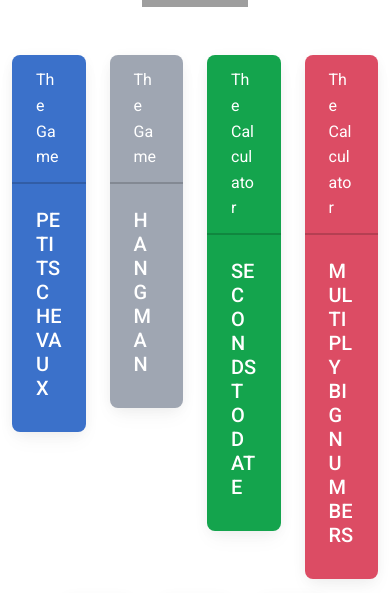
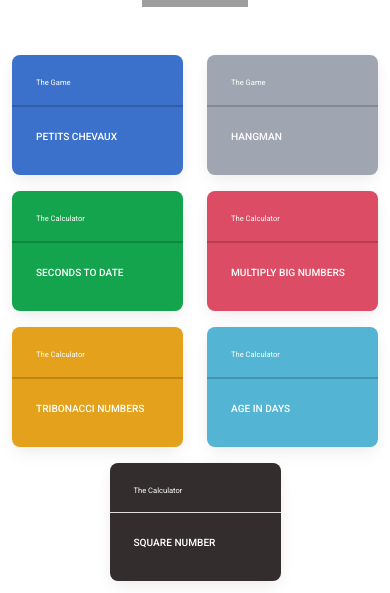
Before and after one commit to amirhatam/loisir, a React (Create React App) app: page / in a window 390 px wide. Shown: the part 177-770 px from the top of the page. Built offline with nearby package versions, Linux system fonts and the light colour scheme; grey boxes are pictures that could not be loaded.

Commit message:
add responsive styles for Home page

```diff
--- a/src/App.js
+++ b/src/App.js
@@ -15,6 +15,8 @@ import { Footer } from './components/Footer';
 import ContactPage from './views/ContactPage';
 import SquareNumbers from './views/calculator/SquareNumbers';
 import { Pendu } from './views/game/pendu/Pendu';
+import './assets/styles/FontSize.css'
+
 
 function App() {
   return (
--- a/src/views/HomeCards.jsx
+++ b/src/views/HomeCards.jsx
@@ -1,101 +1,101 @@
 import React from 'react';
-import { MDBCard, MDBCardTitle, MDBCardText, MDBCardBody, MDBCardHeader, MDBRow, MDBCol, MDBCardLink } from 'mdb-react-ui-kit';
+import { MDBCard, MDBCardTitle, MDBCardBody, MDBCardHeader, MDBRow, MDBCol, MDBCardLink } from 'mdb-react-ui-kit';
 import "../assets/styles/HomeCards.css";
 
 
 export default function HomeCards() {
     return (
         <MDBRow className='justify-content-center my-5'>
-            <MDBCol size="3">
+            <MDBCol className='col-md-3 col-6'>
                 <MDBCard background='primary' className='text-white mb-3 card-container' >
                     <MDBCardHeader>
-                        <MDBCardLink href='/games' className='txt-white'>
+                        <MDBCardLink href='/games' className='txt-white p-fs'>
                             The Game
                         </MDBCardLink>
                     </MDBCardHeader>
                     <MDBCardBody>
-                        <MDBCardTitle>PETITS CHEVAUX</MDBCardTitle>
+                        <MDBCardTitle className='h6-fs'>PETITS CHEVAUX</MDBCardTitle>
                     </MDBCardBody>
                 </MDBCard>
             </MDBCol>
 
-            <MDBCol size="3">
+            <MDBCol className='col-md-3 col-6'>
                 <MDBCard background='secondary' className='text-white mb-3 card-container' >
                     <MDBCardHeader>
-                        <MDBCardLink href='/games' className='txt-white'>
+                        <MDBCardLink href='/games' className='txt-white p-fs'>
                             The Game
                         </MDBCardLink>
                     </MDBCardHeader>
                     <MDBCardBody>
-                        <MDBCardTitle>HANGMAN</MDBCardTitle>
+                        <MDBCardTitle className='h6-fs'>HANGMAN</MDBCardTitle>
                     </MDBCardBody>
                 </MDBCard>
             </MDBCol>
 
-            <MDBCol size="3">
+            <MDBCol className='col-md-3 col-6'>
                 <MDBCard background='success' className='text-white mb-3 card-container' >
                     <MDBCardHeader >
-                        <MDBCardLink href='/calculator' className='txt-white'>
+                        <MDBCardLink href='/calculator' className='txt-white p-fs'>
                             The Calculator
                         </MDBCardLink>
                     </MDBCardHeader>
                     <MDBCardBody>
-                        <MDBCardTitle>SECONDS TO DATE</MDBCardTitle>
+                        <MDBCardTitle className='h6-fs'>SECONDS TO DATE</MDBCardTitle>
 
                     </MDBCardBody>
                 </MDBCard>
             </MDBCol>
 
-            <MDBCol size="3">
+            <MDBCol className='col-md-3 col-6'>
                 <MDBCard background='danger' className='text-white mb-3 card-container' >
                     <MDBCardHeader>
-                        <MDBCardLink href='/calculator' className='txt-white'>
+                        <MDBCardLink href='/calculator' className='txt-white p-fs'>
                             The Calculator
                         </MDBCardLink>
                     </MDBCardHeader>
                     <MDBCardBody>
-                        <MDBCardTitle className=''>MULTIPLY BIG NUMBERS</MDBCardTitle>
+                        <MDBCardTitle className='h6-fs'>MULTIPLY BIG NUMBERS</MDBCardTitle>
 
                     </MDBCardBody>
                 </MDBCard>
             </MDBCol>
 
-            <MDBCol size='3'>
+            <MDBCol className='col-md-3 col-6'>
                 <MDBCard background='warning' className='text-white mb-3 card-container' >
                     <MDBCardHeader>
-                        <MDBCardLink href='/calculator' className='txt-white'>
+                        <MDBCardLink href='/calculator' className='txt-white p-fs'>
                             The Calculator
                         </MDBCardLink>
                     </MDBCardHeader>
                     <MDBCardBody>
-                        <MDBCardTitle>TRIBONACCI NUMBERS</MDBCardTitle>
+                        <MDBCardTitle className='h6-fs'>TRIBONACCI NUMBERS</MDBCardTitle>
 
                     </MDBCardBody>
                 </MDBCard>
             </MDBCol>
 
-            <MDBCol size='3'>
+            <MDBCol className='col-md-3 col-6'>
                 <MDBCard background='info' className='text-white mb-3 card-container' >
                     <MDBCardHeader>
-                        <MDBCardLink href='/calculator' className='txt-white'>
+                        <MDBCardLink href='/calculator' className='txt-white p-fs'>
                             The Calculator
                         </MDBCardLink>
                     </MDBCardHeader>
                     <MDBCardBody>
-                        <MDBCardTitle>AGE IN DAYS</MDBCardTitle>
+                        <MDBCardTitle className='h6-fs'>AGE IN DAYS</MDBCardTitle>
                     </MDBCardBody>
                 </MDBCard>
             </MDBCol>
 
-            <MDBCol size='3'>
+            <MDBCol className='col-md-3 col-6'>
                 <MDBCard background='dark' className='text-white card-container' >
                     <MDBCardHeader className='border-bottom'>
-                        <MDBCardLink href='/calculator' className='txt-white'>
+                        <MDBCardLink href='/calculator' className='txt-white p-fs'>
                             The Calculator
                         </MDBCardLink>
                     </MDBCardHeader>
                     <MDBCardBody>
-                        <MDBCardTitle>SQUARE NUMBER</MDBCardTitle>
+                        <MDBCardTitle className='h6-fs'>SQUARE NUMBER</MDBCardTitle>
                     </MDBCardBody>
                 </MDBCard>
             </MDBCol>
```
Also changed, not shown: 1 other file (tests, documents, lock files or other folders).
